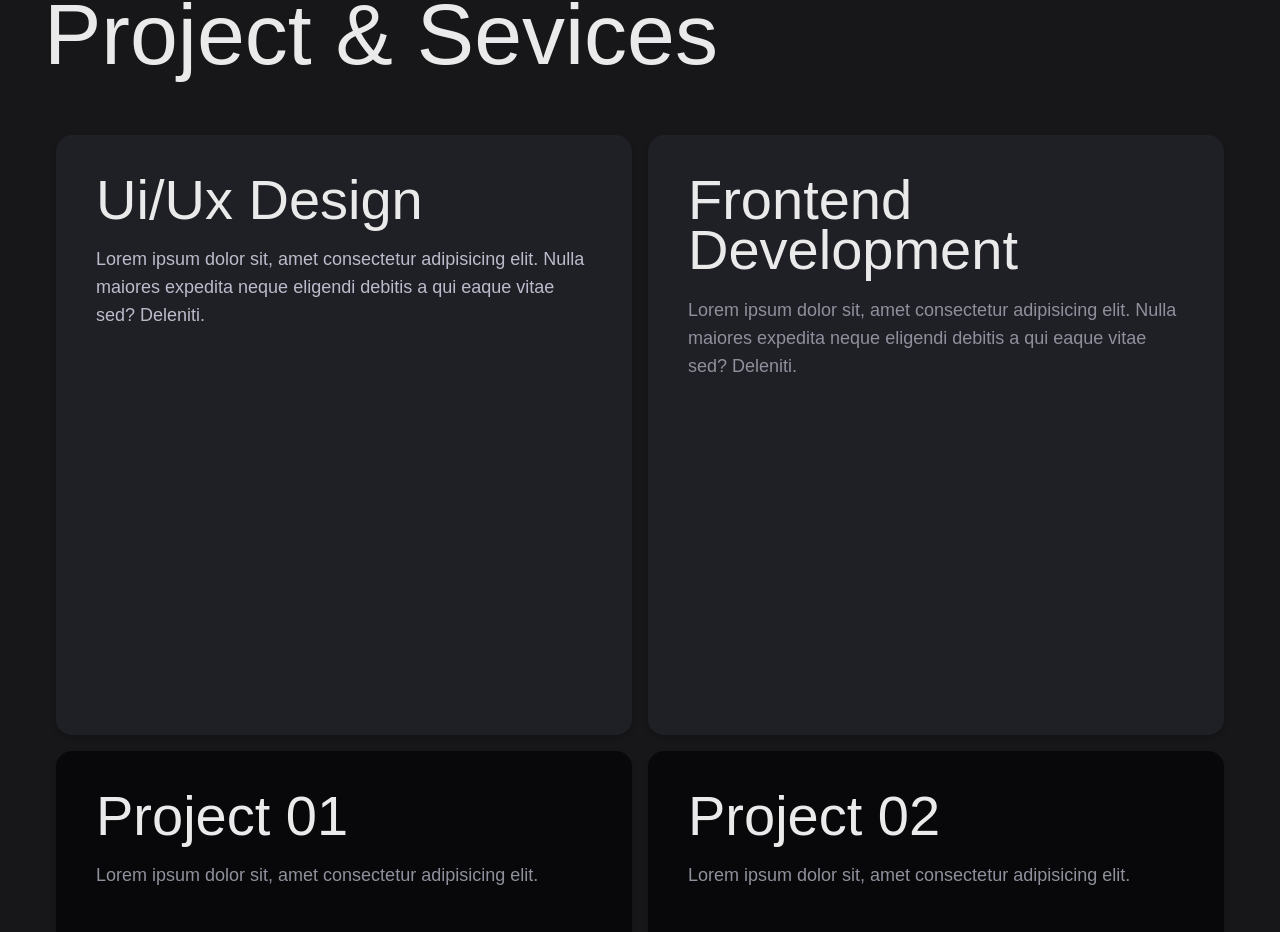
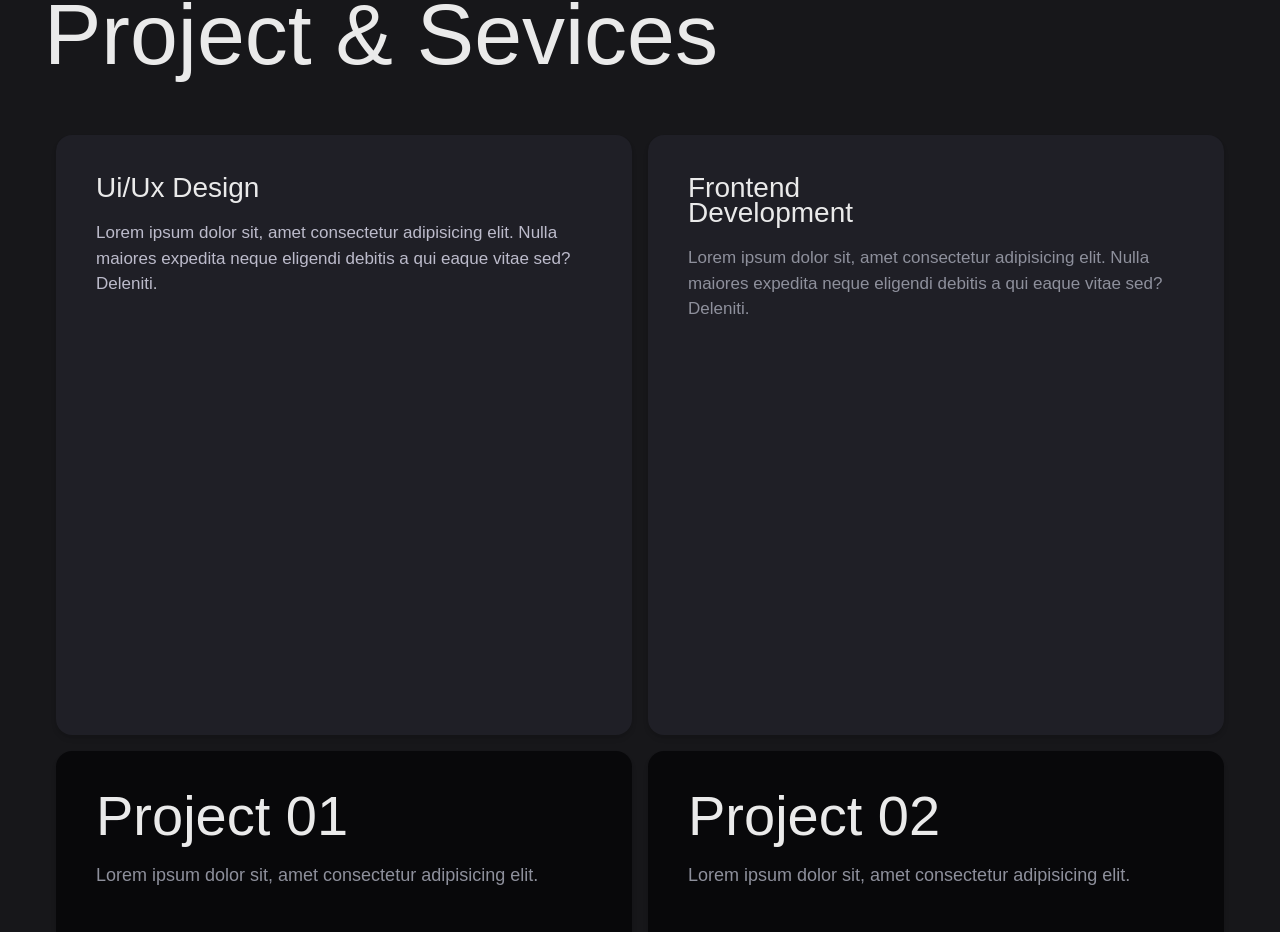
Before and after one commit to Pathum-Hettiarachchi/test_next_js_and_tailwind_css, a Next.js app: page / in a window 1280 px wide. Shown: the part 874-1806 px from the top of the page. Built offline with nearby package versions, Linux system fonts and the light colour scheme.

Commit message:
Card text updated

```diff
--- a/app/page.tsx
+++ b/app/page.tsx
@@ -29,13 +29,13 @@ export default function page() {
     <h1 className='text-[86px] text-fontcolor p-[20px]'>Project & Sevices</h1>
   </div>
   <section className="w-full h-auto bg-background flex flex-wrap items-center justify-center gap-4 p-4">
-  <div className="card1 w-full md:w-[48%] h-[600px] bg-cardbg rounded-2xl shadow-md flex flex-col items-start justify-start text-lg p-10">
-    <h1 className='text-[36px] md:text-[56px] leading-[0.9] text-fontcolor'>Ui/Ux Design</h1>
-    <p className='mt-5 text-bodytext'>Lorem ipsum dolor sit, amet consectetur adipisicing elit. Nulla maiores expedita neque eligendi debitis a qui eaque vitae sed? Deleniti.</p>
+  <div className="card1 w-full md:w-[48%] h-[600px] bg-cardbg rounded-2xl shadow-md flex flex-col items-start justify-start p-10">
+    <h1 className='text-[36px] md:text-[28px] leading-[0.9] text-fontcolor'>Ui/Ux Design</h1>
+    <p className='mt-5 text-bodytext text-[17px]'>Lorem ipsum dolor sit, amet consectetur adipisicing elit. Nulla maiores expedita neque eligendi debitis a qui eaque vitae sed? Deleniti.</p>
   </div>
-  <div className="card2 w-full md:w-[48%] h-[600px] bg-cardbg rounded-2xl shadow-md flex flex-col items-start justify-start text-lg p-10">
-    <h1 className='text-[36px] md:text-[56px] leading-[0.9] text-fontcolor'>Frontend<br></br>Development</h1>
-    <p className='mt-5 text-fontsecondary'>Lorem ipsum dolor sit, amet consectetur adipisicing elit. Nulla maiores expedita neque eligendi debitis a qui eaque vitae sed? Deleniti.</p>
+  <div className="card2 w-full md:w-[48%] h-[600px] bg-cardbg rounded-2xl shadow-md flex flex-col items-start justify-start p-10">
+    <h1 className='text-[36px] md:text-[28px] leading-[0.9] text-fontcolor'>Frontend<br></br>Development</h1>
+    <p className='mt-5 text-fontsecondary text-[17px]'>Lorem ipsum dolor sit, amet consectetur adipisicing elit. Nulla maiores expedita neque eligendi debitis a qui eaque vitae sed? Deleniti.</p>
   </div>
   <div className="card3 w-full md:w-[48%] h-[600px] bg-cardbg2 rounded-2xl shadow-md flex flex-col items-start justify-start text-lg p-10">
     <h1 className='text-[36px] md:text-[56px] leading-[0.9] text-fontcolor'>Project 01</h1>
```
